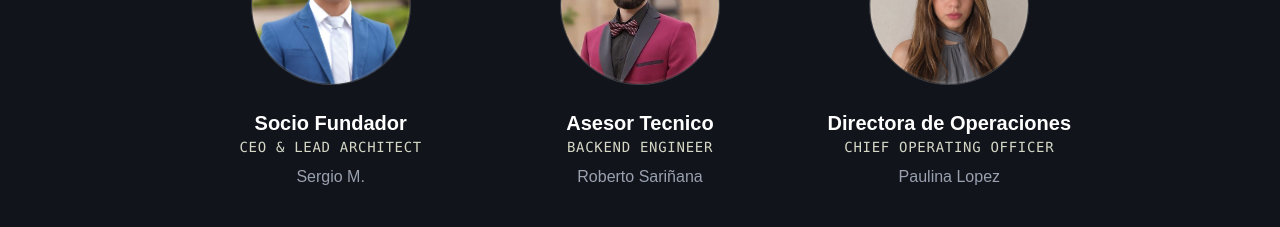
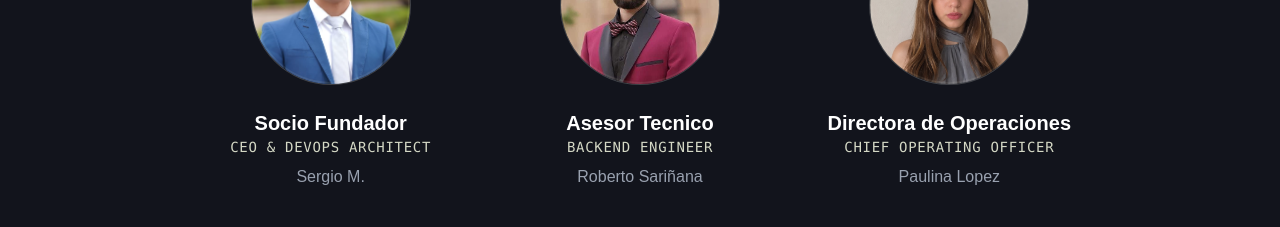
Before and after one commit to wintersoldier1501/naxus-web, a Next.js app: page / in a window 1280 px wide. Shown: the part 4340-4567 px from the top of the page. Built offline with nearby package versions, Linux system fonts and the light colour scheme.

Commit message:
Update founder title to DevOps Architect

```diff
--- a/src/app/page.tsx
+++ b/src/app/page.tsx
@@ -606,7 +606,7 @@ export default function Home() {
               <div className="absolute inset-0 border-2 border-[#d4d8c5]/10 rounded-full pointer-events-none group-hover:border-cyan-400/50 transition-colors"></div>
             </div>
             <h4 className="text-xl font-bold">Socio Fundador</h4>
-            <p className="text-[#d4d8c5] text-sm font-mono uppercase tracking-wider mb-2">CEO & Lead Architect</p>
+            <p className="text-[#d4d8c5] text-sm font-mono uppercase tracking-wider mb-2">CEO & DevOps Architect</p>
             <span className="text-gray-400 font-light">Sergio M.</span>
           </div>
 
```
